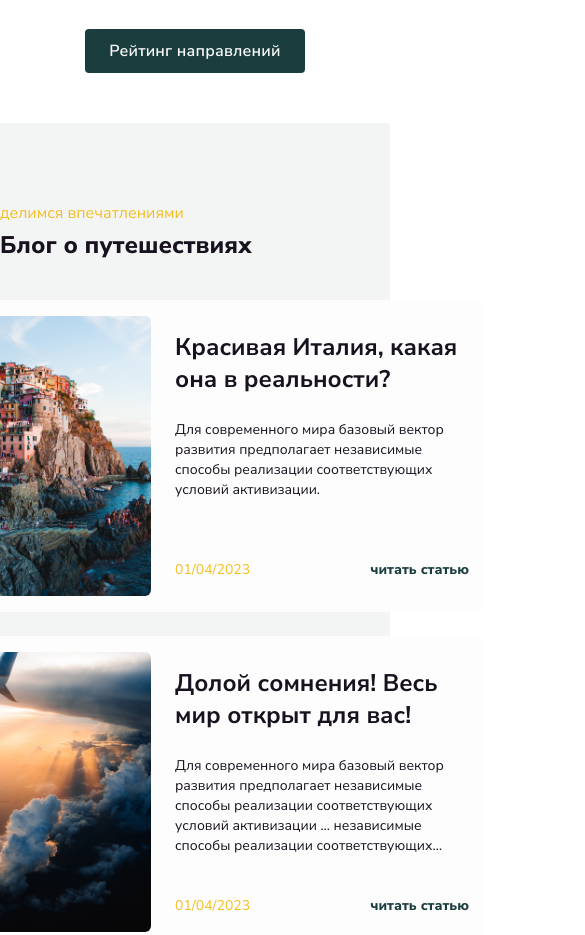
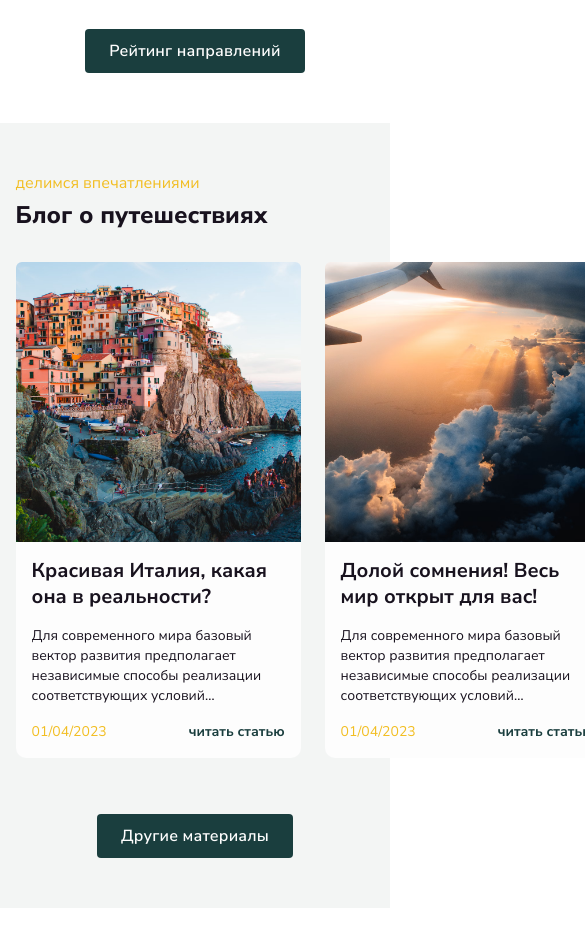
Before and after one commit to darkmyrrh/rumtibet, a React app: page / in a window 390 px wide. Shown: the part 3056-3991 px from the top of the page, 585 px wide, since content can reach past the window. Built offline with nearby package versions, Linux system fonts and the light colour scheme.

Commit message:
Feat: сверстать мобильную версию раздела блога

```diff
--- a/src/components/Blog/Blog.css
+++ b/src/components/Blog/Blog.css
@@ -35,13 +35,16 @@
     text-align: left;
     align-items: start;
 }
+
 .blog__article:hover {
     cursor: pointer;
     box-shadow: 0px 0px 10px rgba(0, 0, 0, 0.1);
 }
+
 .blog__article:hover .blog__article-title {
     text-decoration: underline;
 }
+
 .blog__article-image {
     margin: 0;
     padding: 0;
@@ -88,7 +91,7 @@
     margin-bottom: 16px;
     padding: 0;
     color: #1A3E3E;
-    font-weight: 800;
+    font-weight: 700;
     text-decoration: none;
     cursor: pointer;
     transition: color 0.3s ease;
@@ -98,3 +101,50 @@
 .blog__article-link:hover {
     color: #F2BE22;
 }
+
+@media all and (max-width: 420px) {
+    .blog {
+        padding: 50px 0;
+    }
+    .blog__container {
+        margin: 0 auto;
+        width: 92%;
+    }
+    .blog__articles {
+        margin: 32px auto;
+        flex-wrap: nowrap;
+        justify-content: flex-start;
+        column-gap: 24px;
+    }
+    .blog__article {
+        margin: 0 auto;
+        padding: 0;
+        grid-template-columns: 1fr 1fr;
+        max-width: 285px;
+        row-gap: 16px;
+        max-height: 496px;
+    }
+
+    .blog__article-image {
+        width: 100%;
+        border-radius: 6px 6px 0px 0px;
+        grid-column: span 2;
+    }
+    .blog__article-title {
+        margin: 0 16px;
+        font-size: 20px;
+        line-height: 130%;
+        min-width: 253px;
+    }
+    .blog__article-text {
+        margin: 0 16px;
+        max-width: 253px;
+        -webkit-line-clamp: 4;
+    }
+    .blog__article-date {
+        margin: 16px;
+    }
+    .blog__article-link {
+        margin: 16px;
+    }
+}
--- a/src/components/Blog/Blog.jsx
+++ b/src/components/Blog/Blog.jsx
@@ -4,12 +4,12 @@ import blogImage2 from '../../images/blog-image-2.jpg';
 import blogImage3 from '../../images/blog-image-3.jpg';
 import blogImage4 from '../../images/blog-image-4.jpg';
 
-export default function Blog () {
+export default function Blog() {
     return (
         <section className='blog'>
-            <h2 className='main__title'>делимся впечатлениями</h2>
-            <h3 className='main__subtitle'>Блог о путешествиях</h3>
             <div className='blog__container'>
+                <h2 className='main__title'>делимся впечатлениями</h2>
+                <h3 className='main__subtitle'>Блог о путешествиях</h3>
                 <ul className='blog__articles'>
                     <li>
                         <article className='blog__article'>
```
